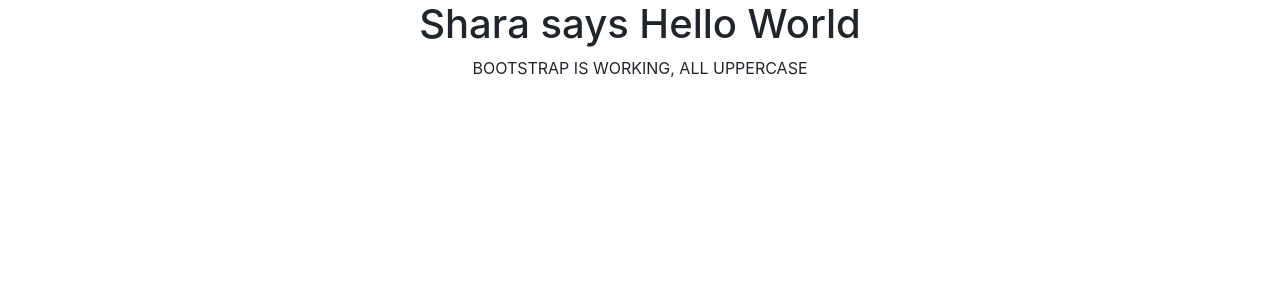
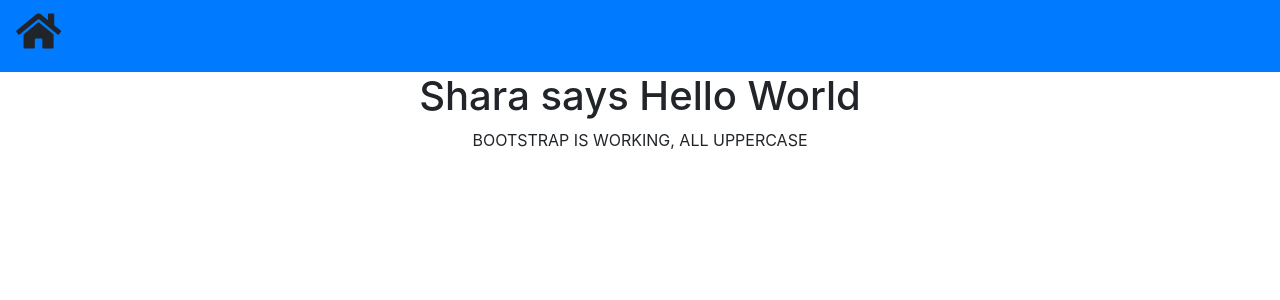
Before and after one commit to sharaseaman/inventory-react, a React (Create React App) app: page / in a window 1280 px wide. Shown: the top 300 px of the page. Built offline with nearby package versions, Linux system fonts and the light colour scheme.

Commit message:
add font awesome and navbar component

```diff
--- a/public/index.html
+++ b/public/index.html
@@ -13,6 +13,12 @@
 
     <link rel="manifest" href="%PUBLIC_URL%/manifest.json" />
 
+    <link
+      rel="stylesheet"
+      href="https://use.fontawesome.com/releases/v5.8.1/css/all.css"
+      integrity="sha384-50oBUHEmvpQ+1lW4y57PTFmhCaXp0ML5d60M1M7uH2+nqUivzIebhndOJK28anvf"
+      crossorigin="anonymous"
+    />
     <title>Home Inventory</title>
   </head>
   <body>
--- a/src/App.js
+++ b/src/App.js
@@ -1,4 +1,5 @@
 import React, { Component } from 'react';
+import Navbar from './components/layouts/Navbar.js';
 import './App.css';
 
 //FUNCTIONAL COMPONENT
@@ -58,6 +59,7 @@
   render(){
     return (
       <div className="App">
+        < Navbar />
         <h1>Shara says Hello World</h1>
           <p className="text-uppercase">Bootstrap is working, all uppercase</p>
       </div>
--- /dev/null
+++ b/src/components/layouts/Navbar.js
@@ -0,0 +1,16 @@
+import React, { Component } from 'react'
+
+export class Navbar extends Component {
+    render() {
+        return (
+            <nav className="navbar bg-primary">
+                <h1>
+                    <i className="fas fa-home" />
+
+                </h1>
+            </nav>
+        )
+    }
+}
+
+export default Navbar
```
